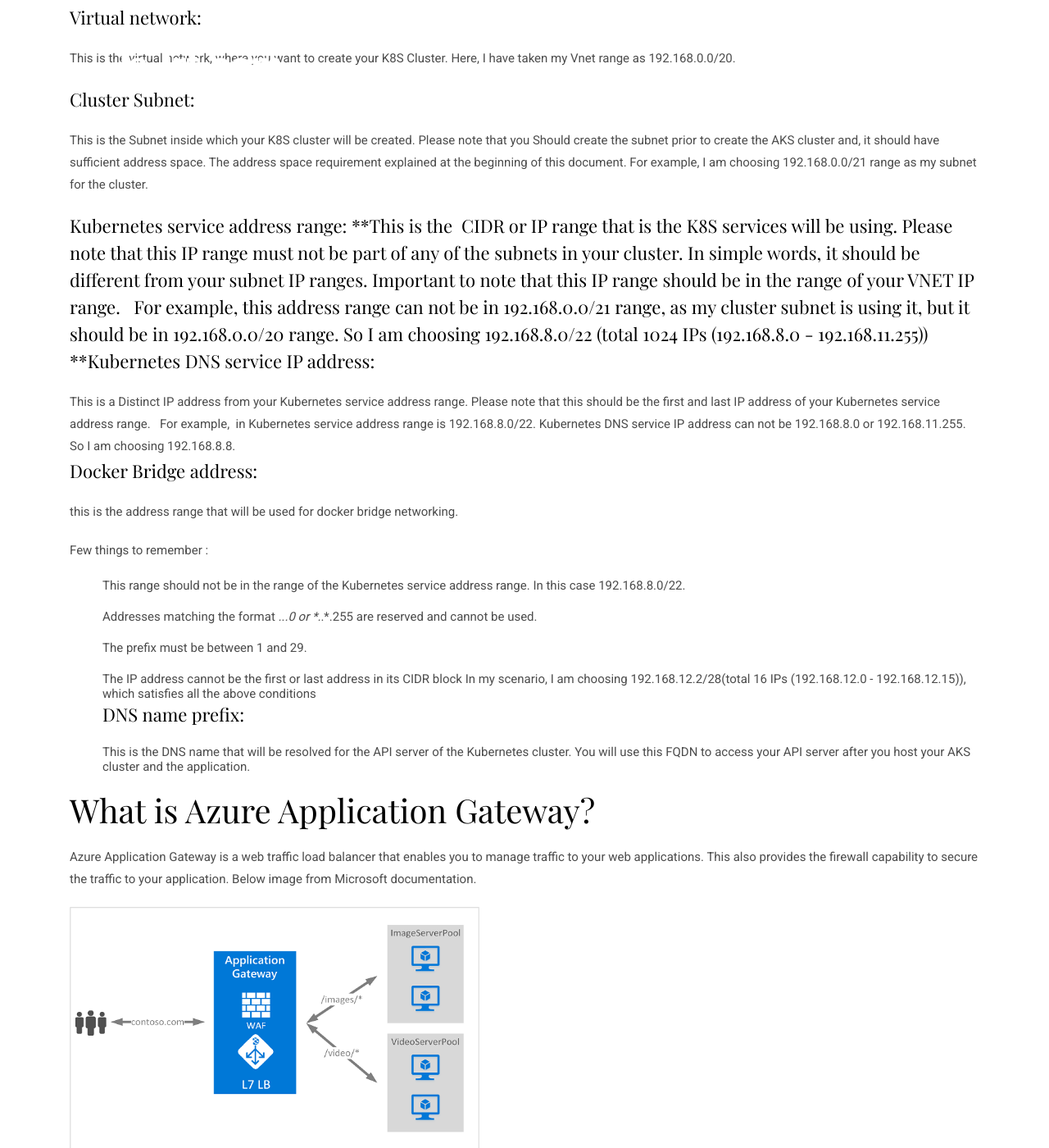
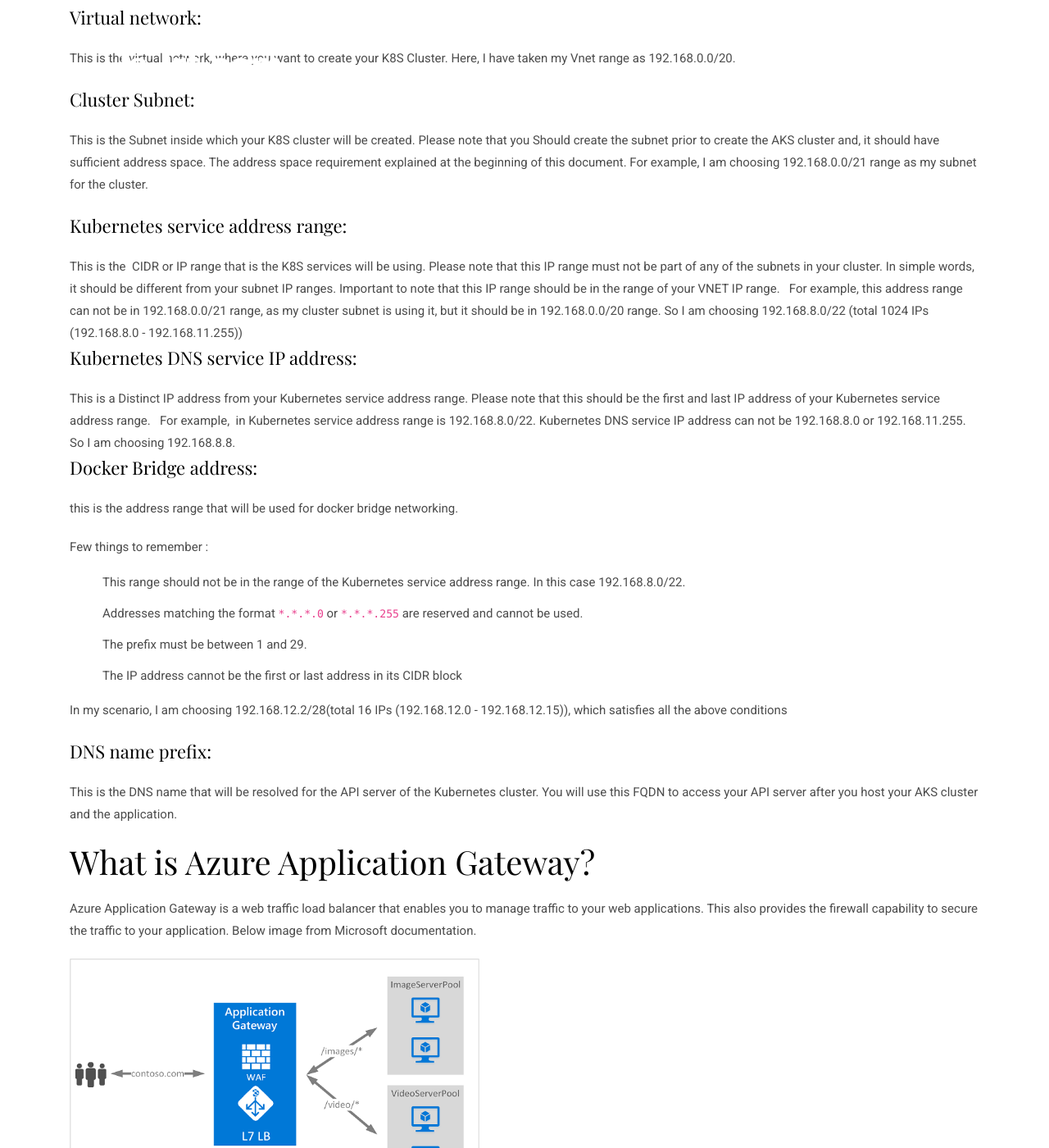
Before and after one commit to samirparhi-dev/samirparhi-dev.github.io, a Jekyll site: the page built from _posts/2021-07-07-SecureAKs.markdown, in a window 1280 px wide and 1400 px high, scrolled down 3584 px. Shown: the whole window at 82% size. Built offline with Jekyll 4.4.1, drawn with Linux system fonts in a browser that asks for light colours.

Commit message:
updated
Signed-off-by: Samir Parhi <samirparhi@gmail.com>

```diff
--- a/_posts/2021-07-07-SecureAKs.markdown
+++ b/_posts/2021-07-07-SecureAKs.markdown
@@ -85,7 +85,7 @@ Here, I have taken my Vnet range as 192.168.0.0/20.
 **Cluster Subnet:** This is the Subnet inside which your K8S cluster will be created. Please note that you Should create the subnet prior to create the AKS cluster and, it should have sufficient address space. The address space requirement explained at the beginning of this document.
 For example, I am choosing 192.168.0.0/21 range as my subnet for the cluster.
 
-**Kubernetes service address range: **This is the  CIDR or IP range that is the K8S services will be using. Please note that this IP range must not be part of any of the subnets in your cluster. In simple words, it should be different from your subnet IP ranges. Important to note that this IP range should be in the range of your VNET IP range.
+**Kubernetes service address range:** This is the  CIDR or IP range that is the K8S services will be using. Please note that this IP range must not be part of any of the subnets in your cluster. In simple words, it should be different from your subnet IP ranges. Important to note that this IP range should be in the range of your VNET IP range.
 
 For example, this address range can not be in 192.168.0.0/21 range, as my cluster subnet is using it, but it should be in 192.168.0.0/20 range. So I am choosing 192.168.8.0/22 (total 1024 IPs (192.168.8.0 - 192.168.11.255))
 
@@ -98,9 +98,10 @@ For example,  in Kubernetes service address range is 192.168.8.0/22. Kubernetes
 Few things to remember :
 
 1. This range should not be in the range of the Kubernetes service address range. In this case 192.168.8.0/22.
-2. Addresses matching the format *.*.*.0 or *.*.*.255 are reserved and cannot be used.
+2. Addresses matching the format `*.*.*.0` or `*.*.*.255` are reserved and cannot be used.
 3. The prefix must be between 1 and 29.
 4. The IP address cannot be the first or last address in its CIDR block
+
 In my scenario, I am choosing 192.168.12.2/28(total 16 IPs (192.168.12.0 - 192.168.12.15)), which satisfies all the above conditions
 
 **DNS name prefix:** This is the DNS name that will be resolved for the API server of the Kubernetes cluster. You will use this FQDN to access your API server after you host your AKS cluster and the application.
@@ -113,7 +114,7 @@ Azure Application Gateway is a web traffic load balancer that enables you to man
 
 ### Our Solution Architecture Diagram:
 
-<a href="url"><img src="https://github.com/samirparhi-dev/samirparhi-dev.github.io/blob/main/assets/images/blog/sc3.jpeg?raw=true" width="1100px" height="600px" ></a>
+<a href="url"><img src="https://github.com/samirparhi-dev/samirparhi-dev.github.io/blob/main/assets/images/blog/sc3.jpeg?raw=true" width="1200px" height="400px" ></a>
 
 
 Explanation:
```
